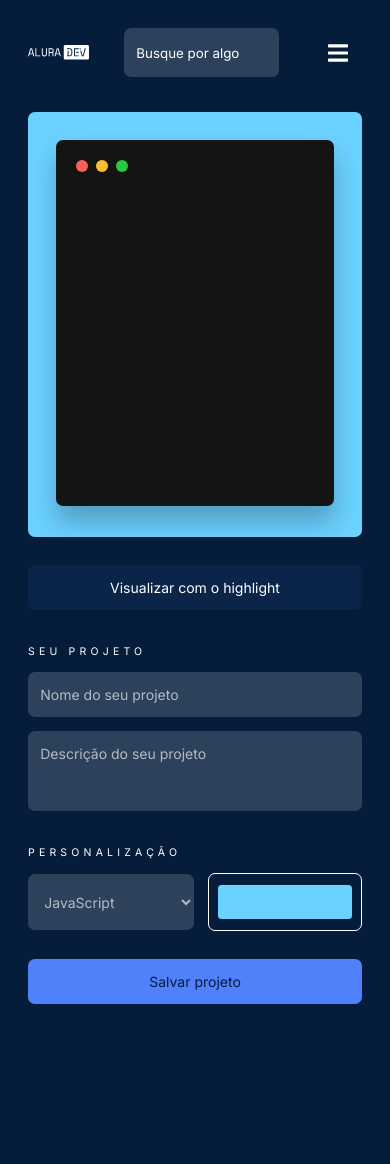
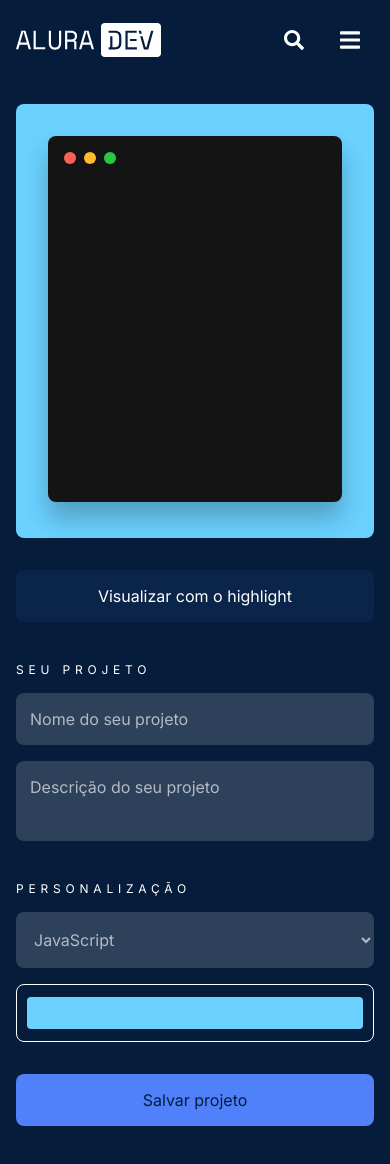
Before and after one commit to caioharuo/aluradev, a Next.js app: page / in a window 390 px wide. Before the commit the page ends 1032 px from the top, so only its background shows below. Built offline with nearby package versions, Linux system fonts and the light colour scheme.

Commit message:
apply responsive design for mobile

```diff
--- a/src/components/Header/index.tsx
+++ b/src/components/Header/index.tsx
@@ -1,3 +1,4 @@
+/* eslint-disable @next/next/no-img-element */
 import Image from 'next/image';
 import { Container } from './styles';
 
@@ -9,9 +10,17 @@ export function Header() {
 
         <input type="text" placeholder="Busque por algo" />
 
-        <div className="menu-hamburguer">
-          {/* eslint-disable-next-line @next/next/no-img-element */}
-          <img src="/images/menu-icon.svg" alt="AluraDev" />
+        <div className="mobile-icons">
+          <img
+            src="/images/search-icon.svg"
+            alt="Search"
+            className="search-icon"
+          />
+          <img
+            src="/images/menu-icon.svg"
+            alt="Menu"
+            className="menu-hamburguer-icon"
+          />
         </div>
 
         <div className="user-info">
--- a/src/components/Header/styles.ts
+++ b/src/components/Header/styles.ts
@@ -4,6 +4,12 @@ export const Container = styled.header`
   width: 100%;
   padding: 2rem;
   padding-bottom: 0;
+
+  @media (max-width: 768px) {
+    & {
+      padding: 1rem 1rem 0 1rem;
+    }
+  }
 
   > div {
     display: flex;
@@ -47,16 +53,38 @@ export const Container = styled.header`
           margin-right: 2.5rem;
         }
       }
+
+      @media (max-width: 768px) {
+        & {
+          display: none;
+        }
+      }
     }
 
-    .menu-hamburguer {
+    .mobile-icons {
       display: none;
-      width: 48px;
-      height: 48px;
+
+      cursor: pointer;
+
+      img {
+        display: none;
+      }
 
       @media (max-width: 1440px) {
         & {
-          display: inline-block;
+          display: flex;
+          justify-content: space-between;
+          gap: 0.5rem;
+        }
+
+        .menu-hamburguer-icon {
+          display: inline;
+        }
+      }
+
+      @media (max-width: 768px) {
+        .search-icon {
+          display: inline;
         }
       }
     }
--- a/src/components/ProjectSettingsMenu/index.tsx
+++ b/src/components/ProjectSettingsMenu/index.tsx
@@ -6,7 +6,7 @@ export function ProjectSettingsMenu() {
     <Container>
       <ProjectSettings>
         <h2>Seu projeto</h2>
-        <input type="text" placeholder="Nome do seu projeto" />
+        <input type="text" placeholder="Nome do seu projeto" name="title" />
         <textarea
           name="description"
           placeholder="Descrição do seu projeto"
@@ -29,11 +29,10 @@ export function ProjectSettingsMenu() {
               type="color"
               name="color-picker"
               id="color-picker"
-              value="#6BD1FF"
+              defaultValue="#6BD1FF"
             />
           </div>
         </div>
-
         <Button isOutline={false} text="Salvar projeto" />
       </PersonalizationSettings>
     </Container>
--- a/src/components/ProjectSettingsMenu/styles.ts
+++ b/src/components/ProjectSettingsMenu/styles.ts
@@ -34,6 +34,7 @@ export const Container = styled.form`
 
   select {
     color: rgba(255, 255, 255, 0.64);
+    cursor: pointer;
   }
 
   optgroup,
@@ -110,7 +111,8 @@ export const PersonalizationSettings = styled.div`
       background: transparent;
 
       max-height: 56px;
-      max-width: 272px;
+
+      cursor: pointer;
     }
 
     input[type='color']::-webkit-color-swatch {
@@ -139,4 +141,10 @@ export const PersonalizationSettings = styled.div`
       margin-bottom: 2rem;
     }
   }
+
+  @media (max-width: 768px) {
+    > div {
+      flex-direction: column;
+    }
+  }
 `;
--- a/src/pages/home.ts
+++ b/src/pages/home.ts
@@ -1,8 +1,13 @@
 import styled from 'styled-components';
 
 export const Container = styled.div`
-  padding: 2rem;
-  padding-top: 0;
+  padding: 0 2rem 2.5rem 2rem;
+
+  @media (max-width: 768px) {
+    & {
+      padding: 0 1rem 2.5rem 1rem;
+    }
+  }
 
   section {
     main {
--- a/src/styles/global.ts
+++ b/src/styles/global.ts
@@ -16,16 +16,6 @@ export const GlobalStyle = createGlobalStyle`
         margin: 0;
         padding: 0;
         box-sizing: border-box;
-    }
-
-    html {
-      @media (max-width: 1080px) {
-        font-size: 93.75%;
-      }
-
-      @media (max-width: 720px) {
-        font-size: 87.5%;
-      }
     }
 
     body {
```
Also changed, not shown: public/images/search-icon.svg (added).
